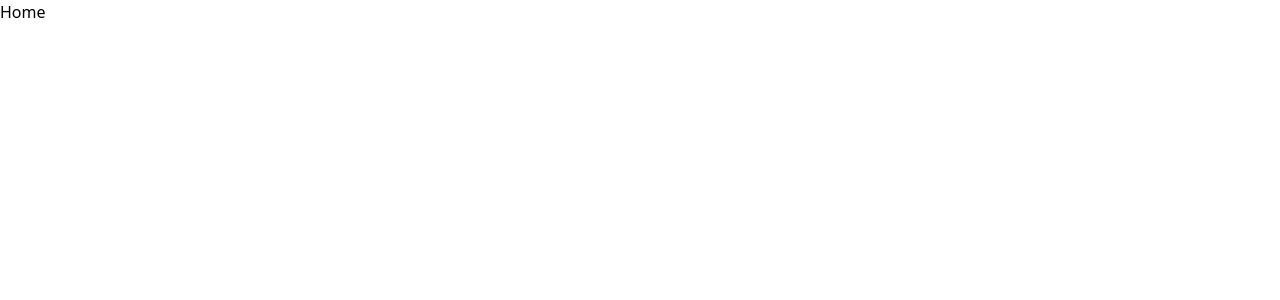
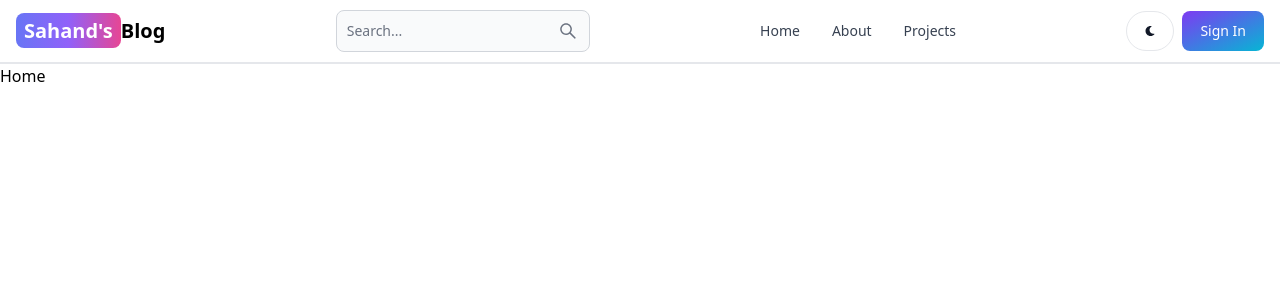
Before and after one commit to Hellobisrat/MernBlogtailwind, a React (Vite) app in the folder client/: page / in a window 1280 px wide. Shown: the top 300 px of the page. Built offline with nearby package versions, Linux system fonts and the light colour scheme.

Commit message:
change on the header is made

```diff
--- a/client/package.json
+++ b/client/package.json
@@ -10,8 +10,10 @@
     "preview": "vite preview"
   },
   "dependencies": {
+    "flowbite-react": "^0.7.2",
     "react": "^18.2.0",
     "react-dom": "^18.2.0",
+    "react-icons": "^5.0.1",
     "react-router-dom": "^6.21.3"
   },
   "devDependencies": {
--- a/client/src/App.jsx
+++ b/client/src/App.jsx
@@ -5,6 +5,7 @@
 import SignUp from './pages/SignUp';
 import Projects from './pages/Projects';
 import Dashboard from './pages/Dashboard';
+import Header from './components/Header';
 
 
 function App() {
@@ -12,6 +13,7 @@
 
   return (
     <BrowserRouter>
+    <Header/>
     <Routes>
       <Route path='/' element={<Home />}/>
       <Route path='/about' element={<About />}/>
--- /dev/null
+++ b/client/src/components/Header.jsx
@@ -0,0 +1,61 @@
+import {Button, Navbar, TextInput} from 'flowbite-react'
+import {Link,useLocation} from 'react-router-dom'
+import {AiOutlineSearch} from 'react-icons/ai'
+import {FaMoon} from 'react-icons/fa'
+export default function Header() {
+  const path = useLocation().pathname
+  return (
+    <Navbar className='border-b-2 '>
+      <Link to='/' className='self-center
+       whitespace-nowrap text-sm sm:text-xl
+       font-semibold dark:text-white'>
+        <span className='px-2 py-1
+        bg-gradient-to-r
+        from-indigo-500 via-purple-500 to-pink-500
+        rounded-lg text-white'>Sahand's</span>
+        Blog
+      </Link>
+      <form>
+        <TextInput
+           type='text'
+           placeholder='Search...'
+           rightIcon={AiOutlineSearch}
+           className='hidden lg:inline'
+           />
+      </form>
+      <Button className='w-12 h-10 lg:hidden'
+       color='gray' pill>
+        <AiOutlineSearch/>
+      </Button>
+      <div className='flex gap-2 md:order-2'>
+        <Button className='w-12 h-10 hidden sm:inline'
+        color='gray' pill>
+          <FaMoon/>
+        </Button>
+        <Link to='/sign-in'>
+          <Button gradientDuoTone='purpleToBlue' >
+            Sign In
+          </Button>
+        </Link>
+        <Navbar.Toggle/>
+      </div>
+        <Navbar.Collapse active={path==="/"} as={'div'}>
+          <Navbar.Link>
+            <Link to='/'>
+              Home
+            </Link>
+            </Navbar.Link>
+            <Navbar.Link active={path==="/about"} as={'div'}>
+            <Link to='/about'>
+              About
+            </Link>
+          </Navbar.Link>
+          <Navbar.Link active={path==="/projects"} as={'div'}>
+            <Link to='/projects'>
+              Projects
+            </Link>
+          </Navbar.Link>
+        </Navbar.Collapse>
+      </Navbar>
+  )
+}
--- a/client/tailwind.config.js
+++ b/client/tailwind.config.js
@@ -4,9 +4,13 @@
   content: [
     "./index.html",
     "./src/**/*.{js,ts,jsx,tsx}",
+    'node_modules/flowbite-react/lib/esm/**/*.js',
   ],
   theme: {
     extend: {},
   },
-  plugins: [],
+  plugins: [
+    // ...
+    require('flowbite/plugin'),
+  ],
 }
```
Also changed, not shown: 2 other files (tests, documents, lock files or other folders).
